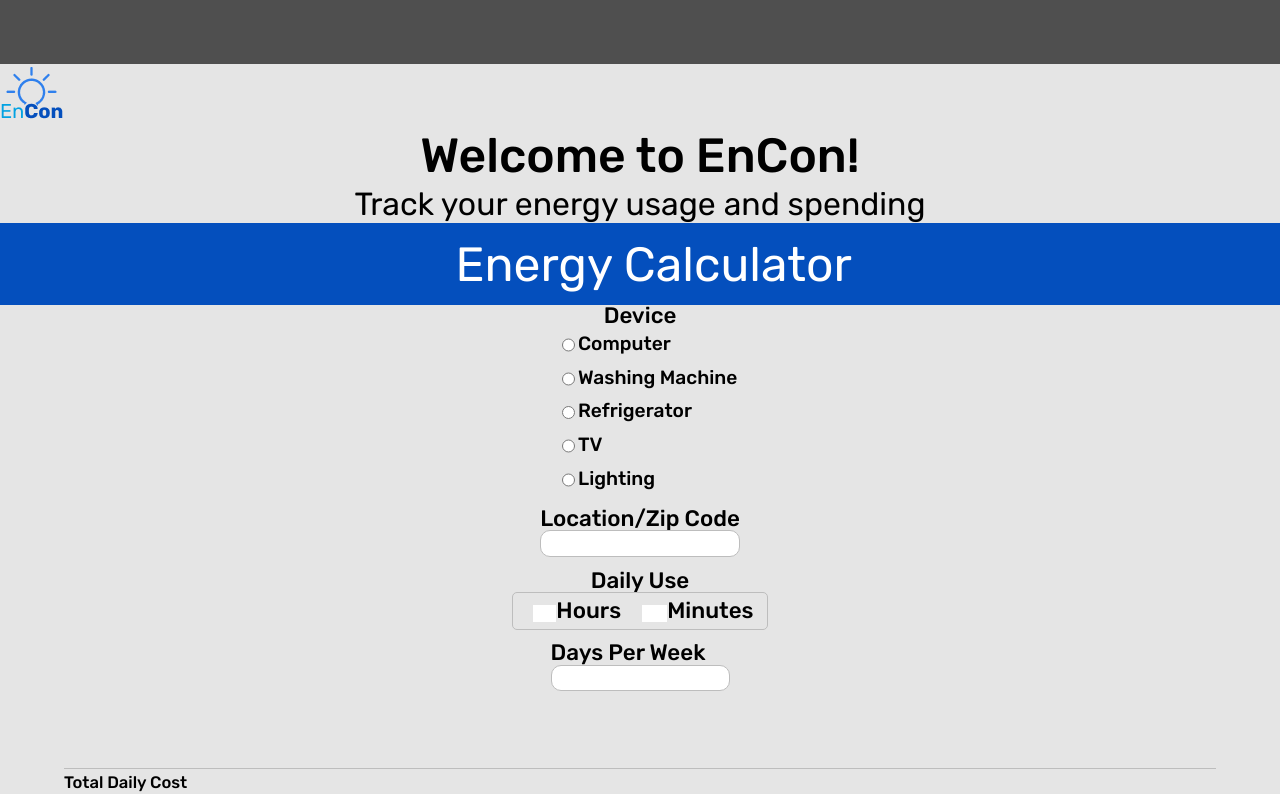
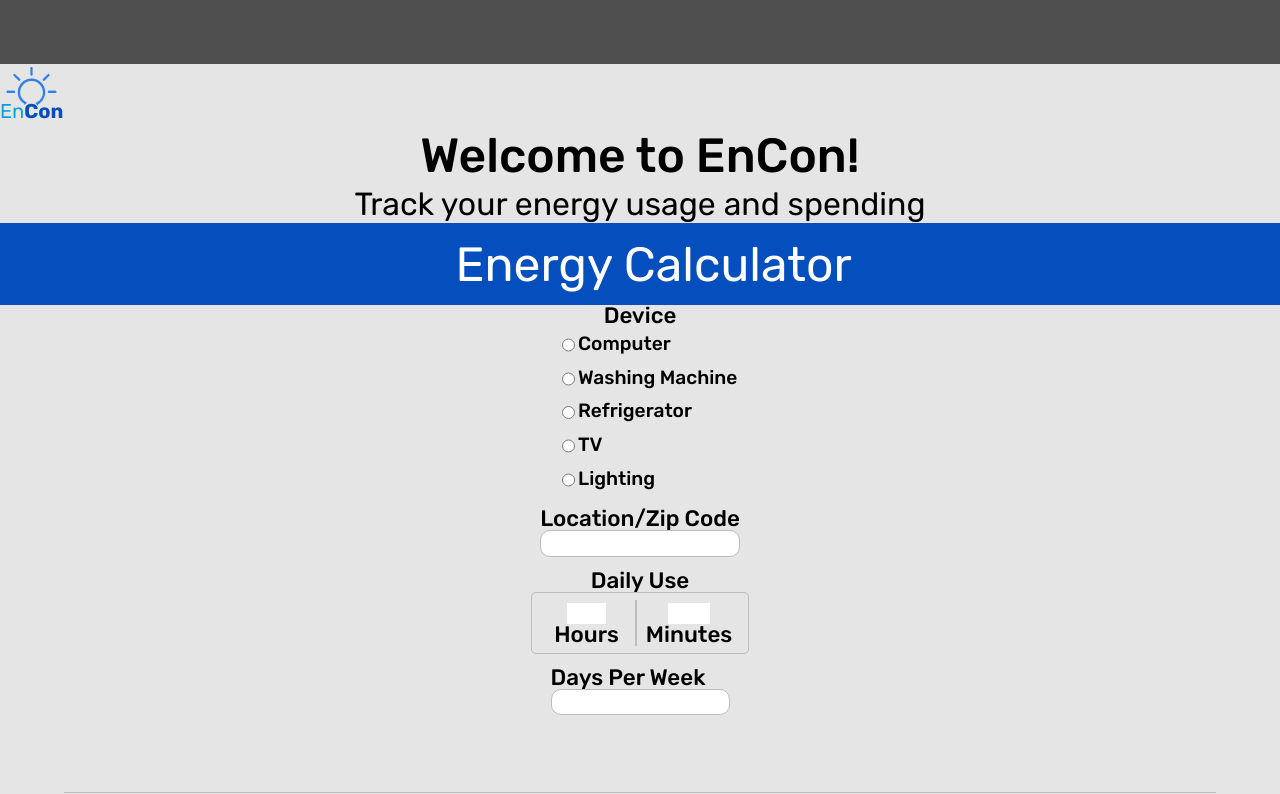
Before and after one commit to BloomTech-Labs/Encon-fe, a React (Create React App) app in the folder encon/: page / in a window 1280 px wide. Shown: the top 794 px of the page. Built offline with nearby package versions, Linux system fonts and the light colour scheme.

Commit message:
daily input is styled and outline input is blue

```diff
--- a/encon/src/components/Calculator.js
+++ b/encon/src/components/Calculator.js
@@ -38,7 +38,7 @@ export const Calculator = () => {
 
         <h2>Daily Use</h2>
         <div className="dailyUse">
-          <label>
+          <label className="divider">
             <input type="integer" />
             Hours
           </label>
--- a/encon/src/styles/Calculator.scss
+++ b/encon/src/styles/Calculator.scss
@@ -4,6 +4,9 @@
   flex-direction: column;
   align-items: center;
   justify-content: space-evenly;
+  input {
+    outline-color: #044fbd;
+  }
 
   .radioButtons {
     display: flex;
@@ -36,11 +39,17 @@
     justify-content: space-between;
     border: 1px solid #bdbdbd;
     border-radius: 5px;
-    width: 20%;
+    width: 17%;
     padding: 0.5%;
+    .divider {
+      border-right: solid #bdbdbd 2px;
+    }
     input {
       border: none;
-      width: 20%;
+      background-color: white;
+      // border-bottom: solid 2px black;
+      width: 40%;
+      padding: 3%;
     }
   }
 }
```
